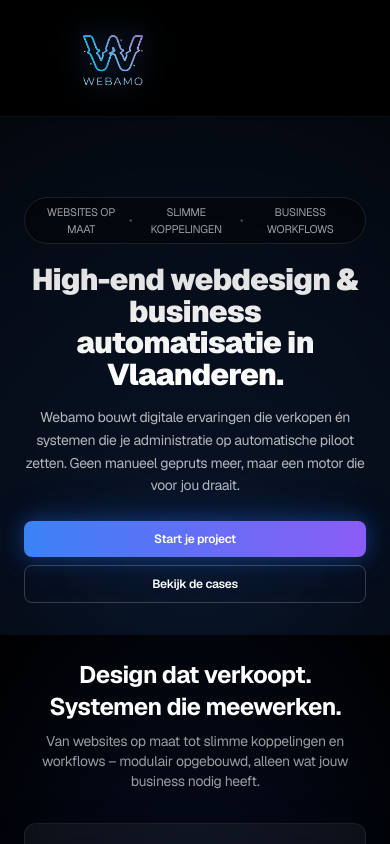
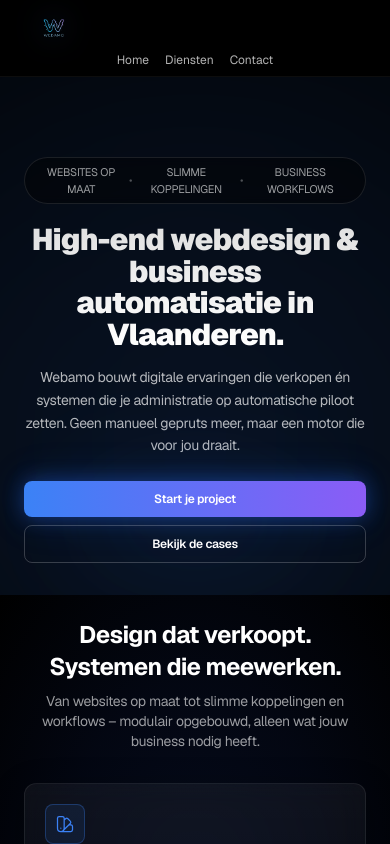
Before and after one commit to MdAutoWeb/Webamo, a Next.js app: page / in a window 390 px wide. Shown: the top 844 px of the page. Built offline with nearby package versions, Linux system fonts and the light colour scheme.

Commit message:
Tweak mobile header and diensten layout

```diff
--- a/app/components/Header.tsx
+++ b/app/components/Header.tsx
@@ -1,19 +1,19 @@
 export default function Header() {
   return (
     <header className="sticky top-0 z-30 px-6 md:px-12 lg:px-16 pt-3 pb-2 bg-black/60 backdrop-blur-md border-b border-white/5">
-      <div className="max-w-7xl mx-auto flex items-center justify-between">
+      <div className="max-w-7xl mx-auto flex flex-col md:flex-row md:items-center md:justify-between gap-2 md:gap-0">
         {/* Logo */}
-        <a href="/" className="flex items-center">
+        <a href="/" className="flex items-center justify-between md:justify-start">
           <img
             src="/images/Webamo-logo.png"
             alt="Webamo"
-            className="h-24 w-auto block"
+            className="h-8 md:h-24 w-auto block"
             style={{ filter: "drop-shadow(0 0 15px rgba(59, 130, 246, 0.7))" }}
           />
         </a>
 
         {/* Navigation */}
-        <nav className="hidden md:flex items-center gap-8 text-sm">
+        <nav className="flex items-center justify-center md:justify-end gap-4 md:gap-8 text-xs sm:text-sm">
           {[
             { href: "/", label: "Home" },
             { href: "/diensten", label: "Diensten" },
--- a/app/diensten/page.tsx
+++ b/app/diensten/page.tsx
@@ -71,7 +71,7 @@ export default function DienstenPage() {
         <div className="absolute inset-0 bg-grid opacity-5 pointer-events-none" />
         <div className="relative max-w-5xl mx-auto grid md:grid-cols-2 gap-6 lg:gap-8">
           {/* Kaart 1 - Digitale fundering */}
-          <div className="glass-card rounded-2xl p-6 md:p-7 border border-white/10 hover:border-blue-500/60 hover:shadow-[0_0_30px_rgba(37,99,235,0.35)] hover:scale-[1.02] transition-transform transition-shadow transition-colors duration-300">
+          <div className="w-full glass-card rounded-2xl p-6 md:p-7 border border-white/10 hover:border-blue-500/60 hover:shadow-[0_0_30px_rgba(37,99,235,0.35)] hover:scale-[1.02] transition-transform transition-shadow transition-colors duration-300">
             <p className="text-[11px] uppercase tracking-[0.18em] text-white/50 mb-2">
               Oplossing 01
             </p>
@@ -93,7 +93,7 @@ export default function DienstenPage() {
           </div>
 
           {/* Kaart 2 - Proces versneller */}
-          <div className="glass-card rounded-2xl p-6 md:p-7 border border-white/10 hover:border-blue-500/60 hover:shadow-[0_0_30px_rgba(37,99,235,0.35)] hover:scale-[1.02] transition-transform transition-shadow transition-colors duration-300">
+          <div className="w-full glass-card rounded-2xl p-6 md:p-7 border border-white/10 hover:border-blue-500/60 hover:shadow-[0_0_30px_rgba(37,99,235,0.35)] hover:scale-[1.02] transition-transform transition-shadow transition-colors duration-300">
             <p className="text-[11px] uppercase tracking-[0.18em] text-white/50 mb-2">
               Oplossing 02
             </p>
```
